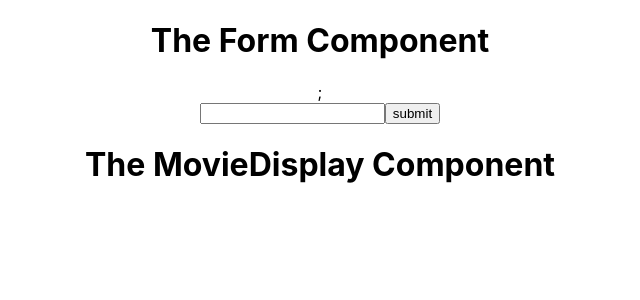
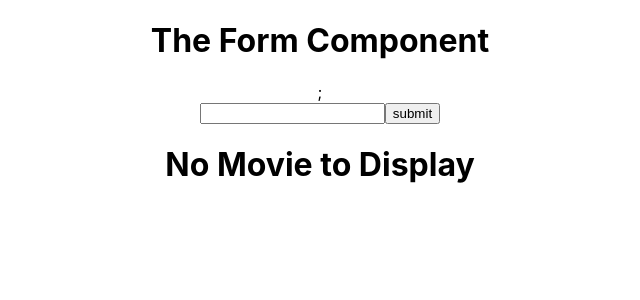
Before and after one commit to GeorgiDKarchev/simple-rect-application, a React (Create React App) app: page / in a window 1280 px wide. Shown: the top 300 px of the page, without its empty margins (320-960 px from the left). Built offline with nearby package versions, Linux system fonts and the light colour scheme.

Commit message:
using ternary operator to determine which function we return

```diff
--- a/src/App.js
+++ b/src/App.js
@@ -28,10 +28,11 @@
 
 
   //We pass the getMovie function as a prop called moviesearch
+  //We pass movie as props to movie display
   return (
     <div className="App">
       <Form moviesearch={getMovie}/>
-      <MovieDisplay />
+      <MovieDisplay  movie={movie}/>
     </div>
   );
 }
--- a/src/components/MovieDisplay.js
+++ b/src/components/MovieDisplay.js
@@ -1,4 +1,22 @@
-export default function MovieDisplay(props) {
-    // The component must return some JSX
-    return <h1>The MovieDisplay Component</h1>;
-  };
+//destructure props directly from the parameter
+export default function MovieDisplay({movie}) {
+    //Function to return loaded JSX
+    const loaded = () => {
+      return(
+        <>
+          <h1>{movie.Title}</h1>
+          <h2>{movie.Genre}</h2>
+          <img src ={movie.Poster} alt={movie.Title} />
+          <h2>{movie.Year}</h2>
+        </>
+    );
+ };
+
+ //function to return loading JSX
+ const loading =() => {
+    return <h1> No Movie to Display</h1>;
+ };
+
+ //Ternary operator will determine which functions Jsx we will return
+ return movie ? loaded() : loading();
+}
```
